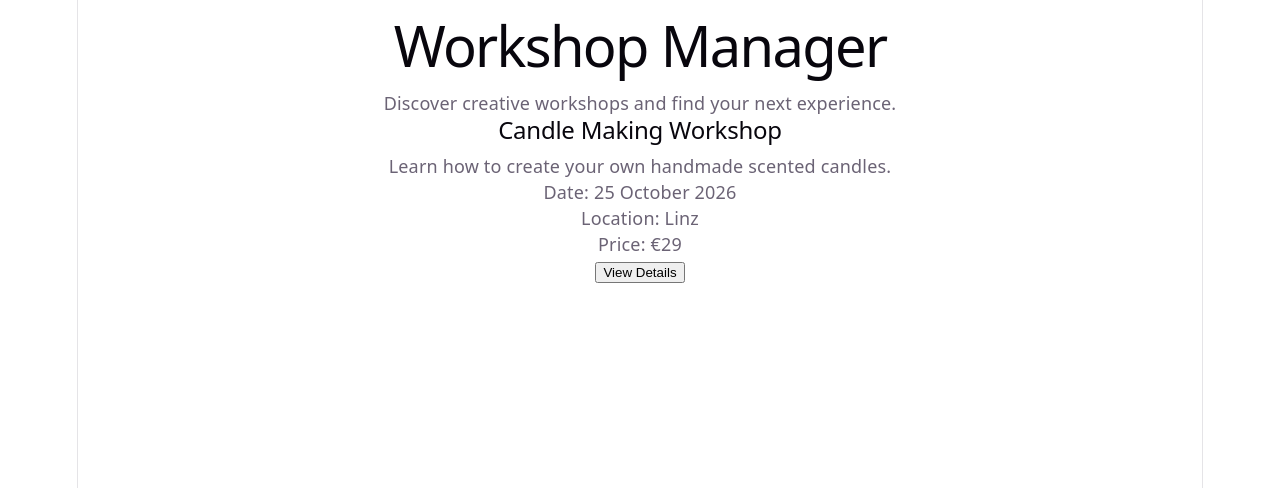
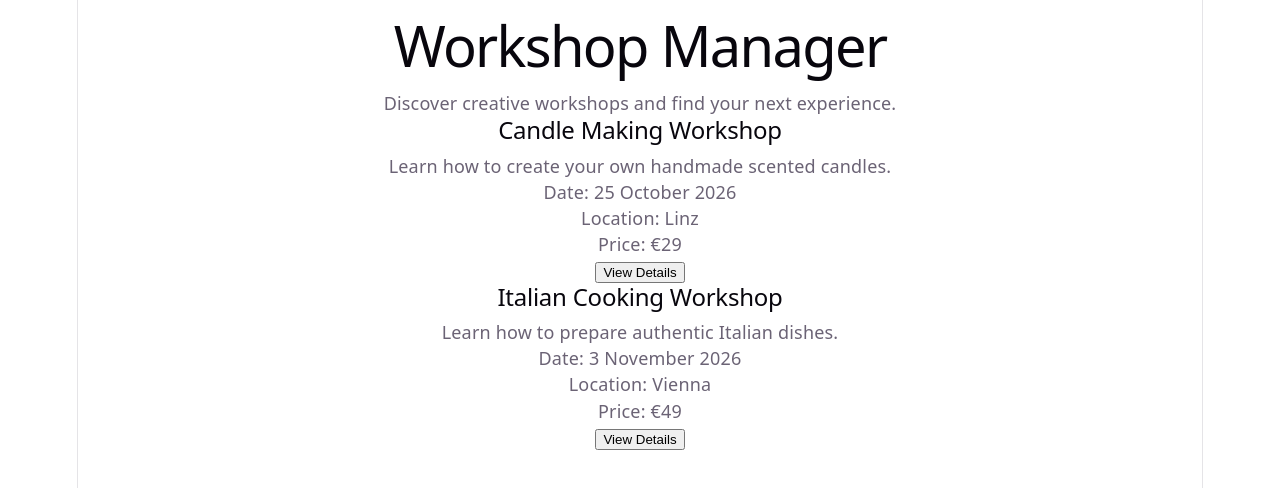
Before and after one commit to hellaszabo94-prog/workshop_manager, a React (Vite) app: page / in a window 1280 px wide. Shown: the top 488 px of the page. Built offline with nearby package versions, Linux system fonts and the light colour scheme.

Commit message:
feat: add workshop card props

```diff
--- a/src/App.jsx
+++ b/src/App.jsx
@@ -7,7 +7,21 @@ function App() {
 
       <p>Discover creative workshops and find your next experience.</p>
 
-      <WorkshopCard />
+      <WorkshopCard
+        title="Candle Making Workshop"
+        description="Learn how to create your own handmade scented candles."
+        date="25 October 2026"
+        location="Linz"
+        price={29}
+      />
+
+      <WorkshopCard
+        title="Italian Cooking Workshop"
+        description="Learn how to prepare authentic Italian dishes."
+        date="3 November 2026"
+        location="Vienna"
+        price={49}
+      />
     </main>
   );
 }
--- a/src/components/WorkshopCard.jsx
+++ b/src/components/WorkshopCard.jsx
@@ -1,13 +1,13 @@
-function WorkshopCard() {
+function WorkshopCard(props) {
   return (
     <article>
-      <h2>Candle Making Workshop</h2>
+      <h2>{props.title}</h2>
 
-      <p>Learn how to create your own handmade scented candles.</p>
+      <p>{props.description}</p>
 
-      <p>Date: 25 October 2026</p>
-      <p>Location: Linz</p>
-      <p>Price: €29</p>
+      <p>Date: {props.date}</p>
+      <p>Location: {props.location}</p>
+      <p>Price: €{props.price}</p>
 
       <button>View Details</button>
     </article>
```
